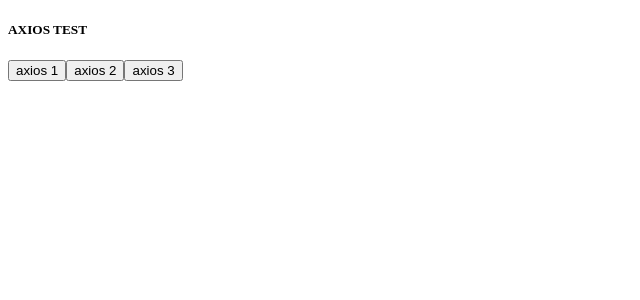
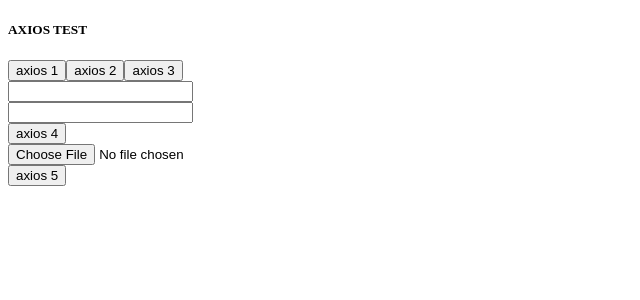
Before and after one commit to JeonghoonAHN0510/250526_Web_Spring2, a React (Vite) app in the folder src/main/reactapp/: page / in a window 1280 px wide. Shown: the top 300 px of the page, without its empty margins (0-640 px from the left). Built offline with nearby package versions, Linux system fonts and the light colour scheme.

Commit message:
feat : day89 수업 - Component15.jsx : Axios 테스트 컴포넌트 - AxiosController.java : Axios 테스트 컨트롤러 - AxiosDto.java : 테스트용 Dto

```diff
--- a/src/main/reactapp/src/example/day08/Component15.jsx
+++ b/src/main/reactapp/src/example/day08/Component15.jsx
@@ -1,4 +1,5 @@
 import axios from "axios";
+import {useRef} from "react";
 
 export default function Component15(){
     // [1] 예제 1
@@ -42,6 +43,36 @@
         } // try-catch end
     } // func end
 
+    // fetch는 기본전송 타입이 'form', axios는 기본전송 타입이 'json'
+    // [4] 일반 Form : form은 name 속성으로 식별(자바의 멤버변수와 같아야함)
+    const formRef1 = useRef();
+    const axios4 = async () => {
+        try{
+            // 4-1. useRef가 참조중인 dom객체 가져오기
+            const form = formRef1.current;
+            const option = {headers: {"Content-Type": "application/x-www-form-urlencoded"}}
+            const response = await axios.post("http://localhost:8080/axios/form", form, option);
+            const data = response.data;
+            console.log("[4] : " + data);
+        } catch (e) {
+            console.log(e);
+        } // try-catch end
+    } // func end
+
+    // [5] 첨부파일 Form
+    const formRef2 = useRef();
+    const axios5 = async () => {
+        try{
+            const form = formRef2.current;
+            const formData = new FormData(form);    // form 데이터를 바이트 형식으로 변환
+            const option = {headers: {"Content-Type": "multipart/form-data"}}
+            const response = await axios.post("http://localhost:8080/axios/formdata", formData, option);
+            const data = response.data;
+            console.log("[5] : " + data);
+        } catch (e) {
+            console.log(e);
+        } // try-catch end
+    } // func end
 
     return(
         <>
@@ -49,6 +80,15 @@
             <button onClick={axios1}> axios 1 </button>
             <button onClick={axios2}> axios 2 </button>
             <button onClick={axios3}> axios 3 </button>
+            <form ref={formRef1}>
+                <input name="id"/>  <br/>
+                <input name="pwd"/> <br/>
+                <button type="button" onClick={axios4}> axios 4</button>
+            </form>
+            <form ref={formRef2}>
+                <input type="file"/> <br/>
+                <button type="button" onClick={axios5}> axios 5 </button>
+            </form>
         </>
     ) // return end
 } // func end
```
Also changed, not shown: 2 other files (tests, documents, lock files or other folders).
